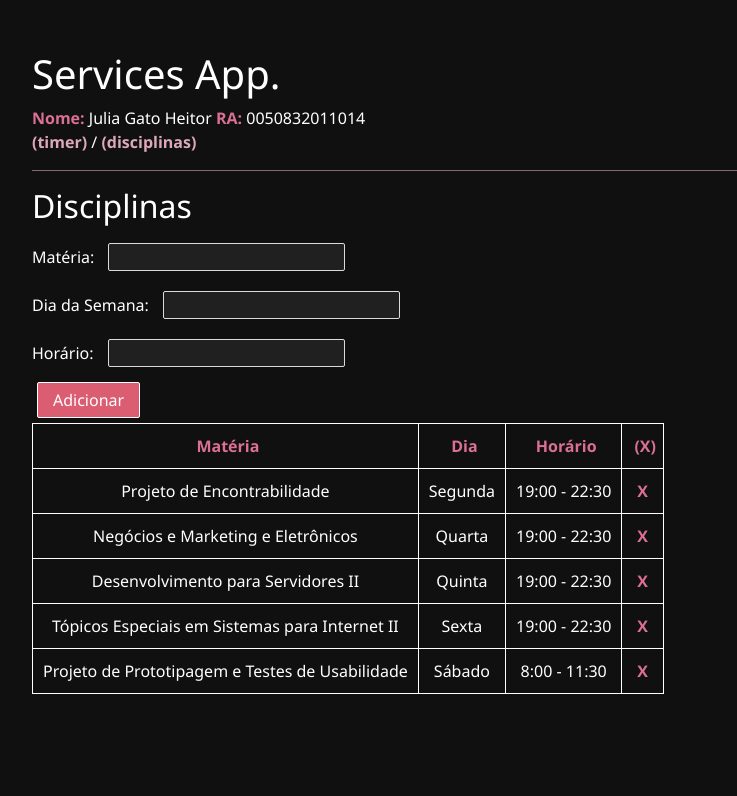
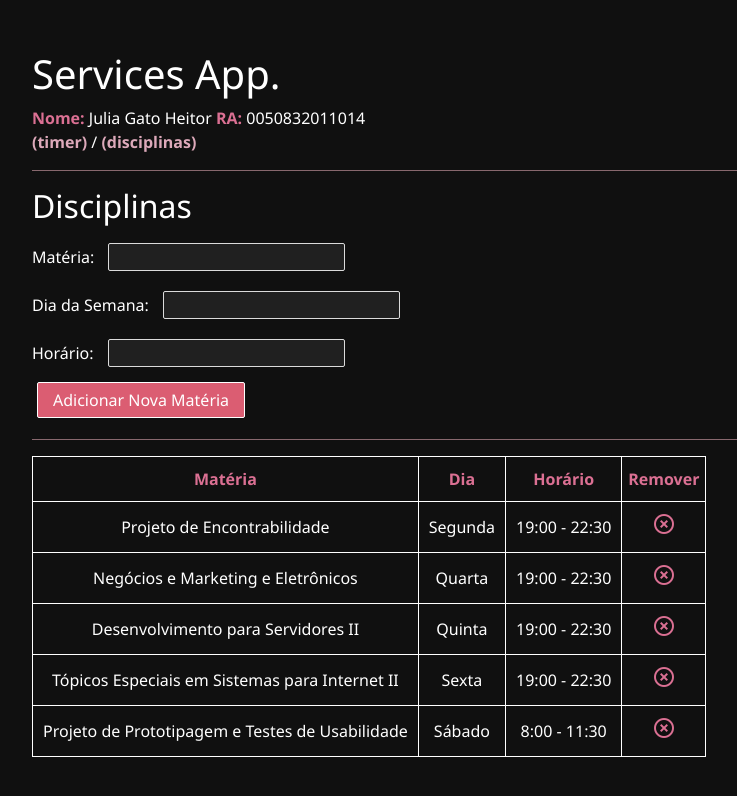
Before and after one commit to juliadelua/services-application, an Angular app: page /disciplinas in a window 1280 px wide. Shown: the top 796 px of the page, without its empty margins (18-755 px from the left). Built offline with nearby package versions, Linux system fonts and the light colour scheme.

Commit message:
3 files modified

```diff
--- a/src/app/disciplinas/disciplinas.component.html
+++ b/src/app/disciplinas/disciplinas.component.html
@@ -4,20 +4,22 @@
   Matéria: <input type="text" [(ngModel)]="nome" /><br />
   Dia da Semana: <input type="text" [(ngModel)]="diaDaSemana" /><br />
   Horário: <input type="text" [(ngModel)]="horario" /><br />
-  <button (click)="criar()">Adicionar</button>
+  <button (click)="criar()">Adicionar Nova Matéria</button>
 </div>
-
+<hr />
 <table>
   <tr>
     <th>Matéria</th>
     <th>Dia</th>
     <th>Horário</th>
-    <th>(X)</th>
+    <th>Remover</th>
   </tr>
   <tr *ngFor="let disciplina of disc.getter(); index as i">
     <td>{{ disciplina.nome }}</td>
     <td>{{ disciplina.diaDaSemana }}</td>
     <td>{{ disciplina.horario }}</td>
-    <td (click)="disc.remove(i)"><span style="cursor:pointer;">X</span></td>
+    <td (click)="disc.remove(i)">
+      <span style="cursor:pointer;" class="material-icons">highlight_off</span>
+    </td>
   </tr>
 </table>
--- a/src/app/timer/timer.component.html
+++ b/src/app/timer/timer.component.html
@@ -4,7 +4,9 @@ Vamos contar? Digite quanto tempo para passar e clique para começar.
 <br /><br />
 <input type="number" [(ngModel)]="sec" />
 <br /><br />
-Esse contador tem um intervalo de {{ this.sec }} segundos, desse modo:
+Esse contador tem um intervalo de {{ this.sec }} segundos. Estamos no número
 {{ timer.getCount() }}. <br /><br />
-<button (click)="timer.start(this.sec * 1000)">start</button> *
-<button (click)="timer.stop()">stop</button>
+<button (click)="timer.start(this.sec * 1000)" class="material-icons">
+  directions_walk
+</button>
+<button (click)="timer.stop()" class="material-icons">front_hand</button>
--- a/src/styles.css
+++ b/src/styles.css
@@ -62,9 +62,7 @@ table {
 
 th {
   color: palevioletred;
-  padding-top: 10px;
-  padding-bottom: 10px;
-  padding-left: 6px;
+  padding: 10px 6px;
   text-align: center;
   border: 1px solid white;
 }
```
